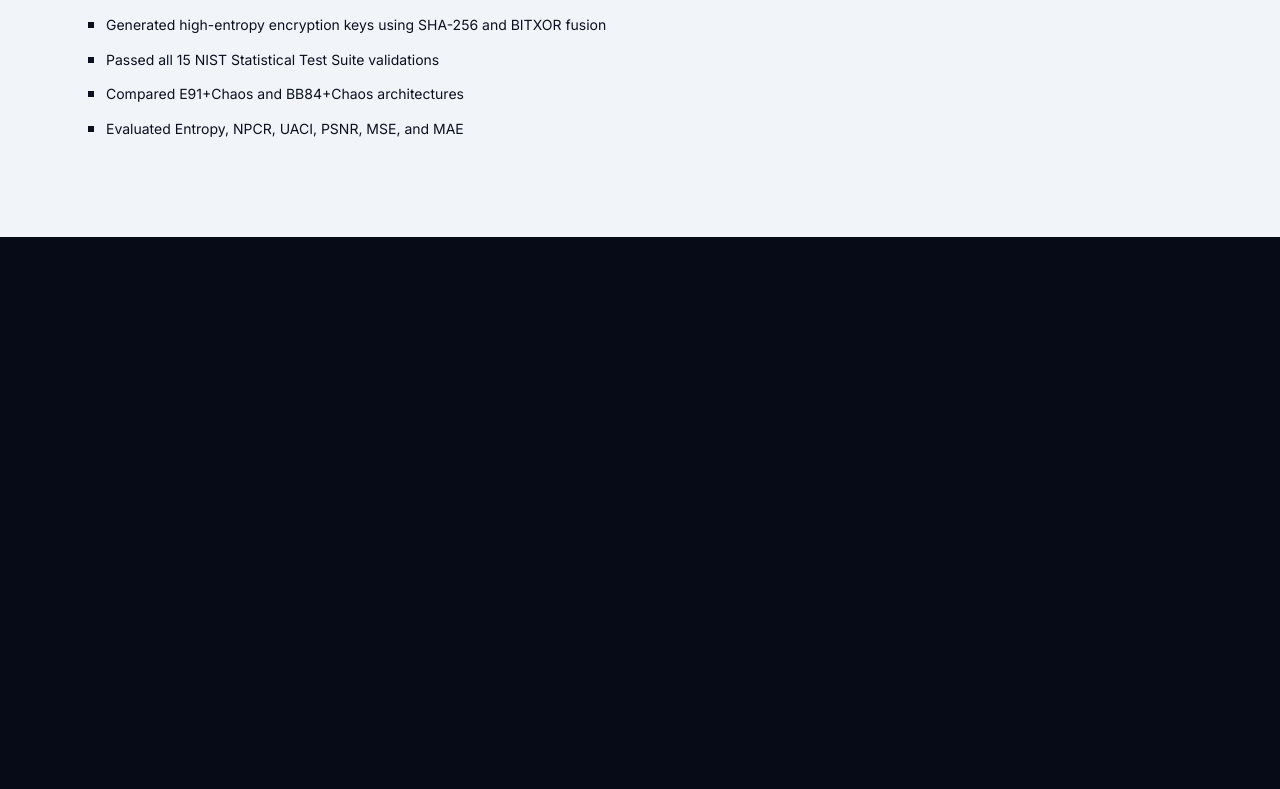
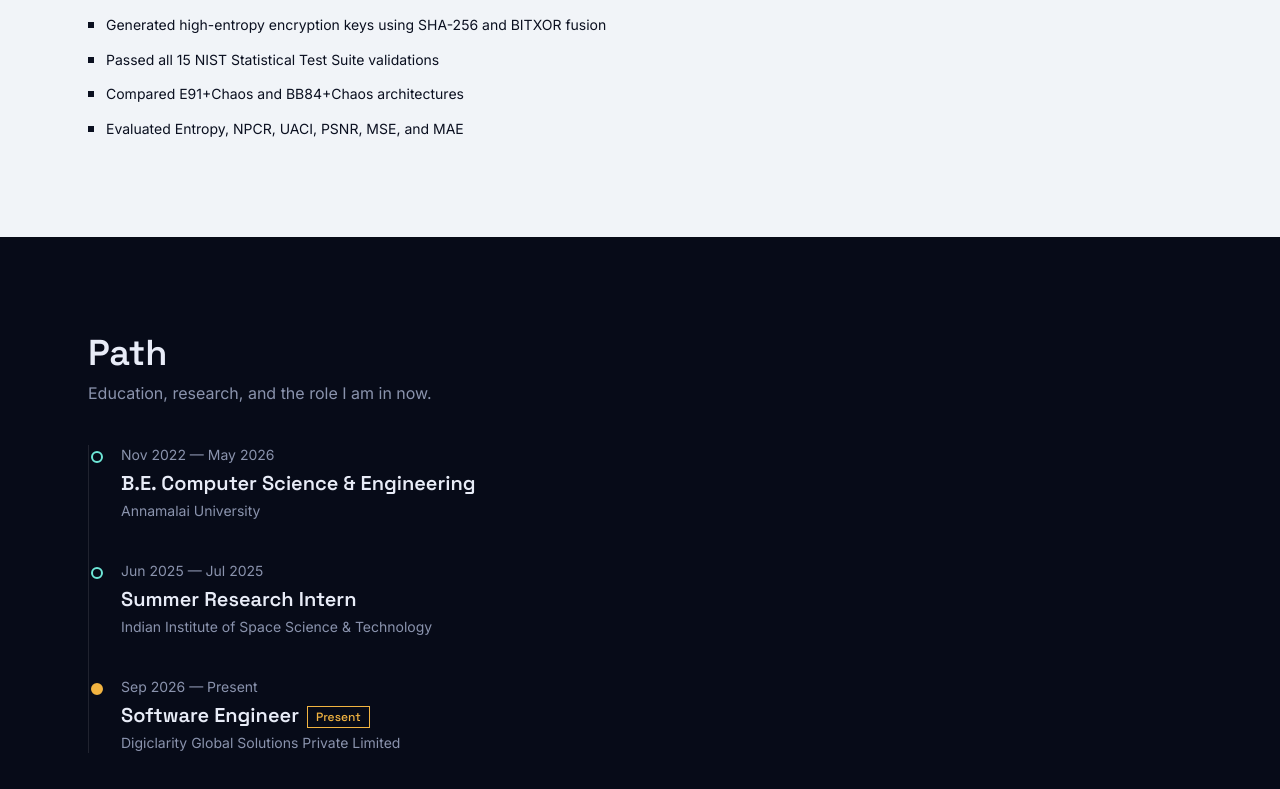
Before and after one commit to VA-SA-NT-H/test-portfolio, a React (Vite) app: page / in a window 1280 px wide. Shown: the part 2654-3443 px from the top of the page. Before the commit the page ends 2891 px from the top, so only its background shows below. Built offline with nearby package versions, Linux system fonts and the light colour scheme.

Commit message:
feat: add timeline path section with present-role marker

```diff
--- a/src/App.tsx
+++ b/src/App.tsx
@@ -1,5 +1,6 @@
 import { Header } from "./components/Header";
 import { Hero } from "./components/Hero";
+import { Path } from "./components/Path";
 import { Research } from "./components/Research";
 import { Work } from "./components/Work";
 
@@ -11,6 +12,7 @@ export default function App() {
         <Hero />
         <Work />
         <Research />
+        <Path />
       </main>
     </div>
   );
--- /dev/null
+++ b/src/components/Path.tsx
@@ -0,0 +1,60 @@
+import { timeline } from "../../data/portfolio";
+import { Reveal } from "./Reveal";
+
+export function Path() {
+  return (
+    <section
+      id="path"
+      aria-labelledby="path-heading"
+      className="mx-auto max-w-6xl px-4 py-24 sm:px-6"
+    >
+      <Reveal>
+        <h2 id="path-heading" className="font-display text-3xl font-semibold sm:text-4xl">
+          Path
+        </h2>
+        <p className="mt-2 max-w-2xl text-muted">Education, research, and the role I am in now.</p>
+      </Reveal>
+
+      <ol className="mt-10 border-l border-white/10 pl-6 sm:pl-8">
+        {timeline.map((entry) => {
+          const current = entry.end === null;
+          return (
+            <li key={entry.start} className="relative pb-10 last:pb-0">
+              <span
+                aria-hidden="true"
+                className={`absolute -left-[30px] top-1.5 h-3 w-3 rounded-full border-2 ${
+                  current ? "border-measure bg-measure" : "border-entangle bg-void"
+                }`}
+              />
+              <Reveal>
+                <p className="text-sm text-muted">{entry.period}</p>
+                <h3 className="mt-1 font-display text-xl font-semibold">
+                  {entry.title}
+                  {current && (
+                    <span className="ml-2 align-middle border border-measure px-2 py-0.5 text-xs font-medium text-measure">
+                      Present
+                    </span>
+                  )}
+                </h3>
+                <p className="mt-1 text-sm text-muted">
+                  {entry.link ? (
+                    <a
+                      href={entry.link}
+                      target="_blank"
+                      rel="noreferrer"
+                      className="underline-offset-4 hover:text-entangle hover:underline"
+                    >
+                      {entry.organization}
+                    </a>
+                  ) : (
+                    entry.organization
+                  )}
+                </p>
+              </Reveal>
+            </li>
+          );
+        })}
+      </ol>
+    </section>
+  );
+}
```
Also changed, not shown: 1 other file (tests, documents, lock files or other folders).
